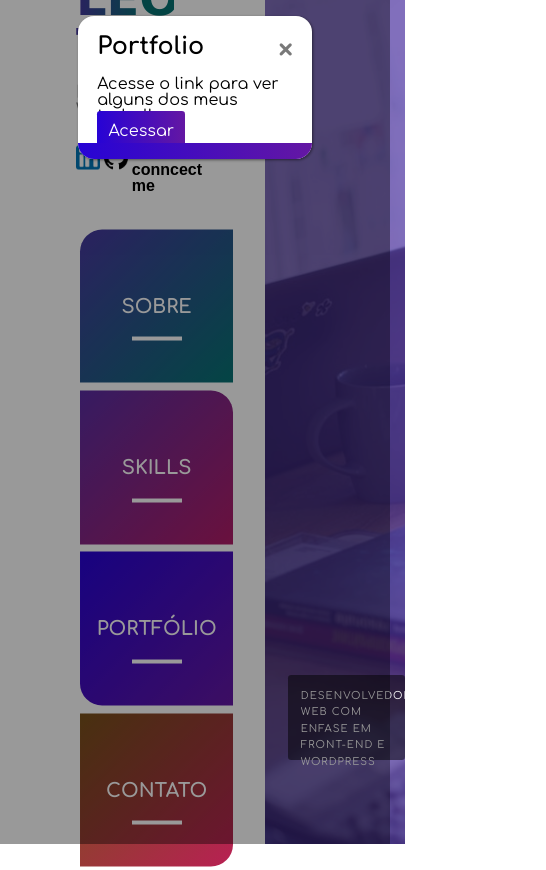
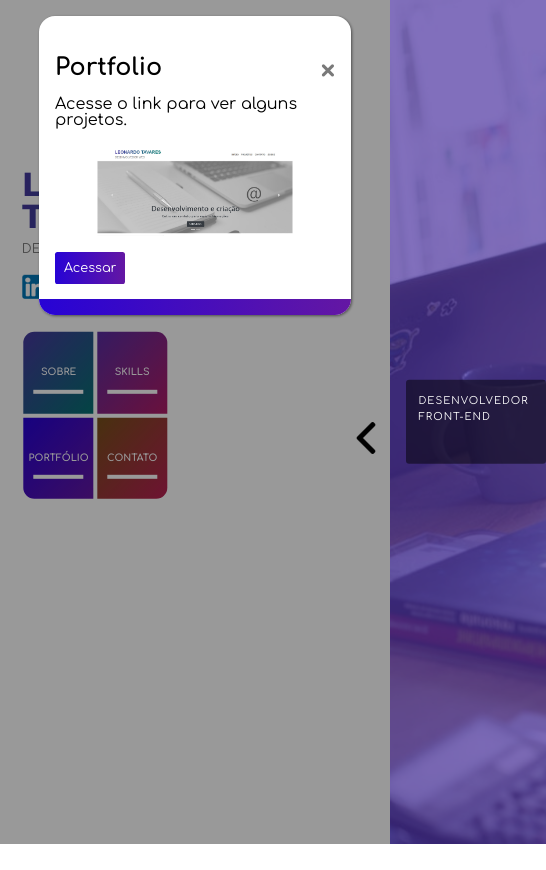
Before and after one commit to leotavares21/bootstrap-css, a plain HTML site: page index.html in a window 390 px wide. Both pictures are taken after a click on the item "PORTFÓLIO". Shown: the whole page, 546 px wide, since content can reach past the window. After the commit the page ends 847 px from the top, so only its background shows below. Drawn offline with Linux system fonts and the light colour scheme.

Commit message:
criando design responsivo

```diff
--- a/index.html
+++ b/index.html
@@ -18,10 +18,10 @@
     </head>
     <body>
 
-        <main class="row">
-            <section class="portfolio-container col-8">
+        <main class="row escopo-main">
+            <section class="portfolio-container">
 
-                <div class="escopo-content">
+                <div class="escopo-content ">
                     <header class="header-content">
                         <h1 class="title">Leonardo Tavares</h1>
                         <p class="text">Desenvolvedor Web</p>
@@ -30,7 +30,7 @@
                             <ul class="items">
                                 <li><a href="https://linkedin.com" class="item">Linkedin</a></li>
                                 <li><a href="https://github.com" class="item">Github</a></li>
-                                <span class="item-text">- conncect me</span>
+                                <span class="item-text"> - connect me</span>
                             </ul>
                         </nav>
 
@@ -59,12 +59,44 @@
              </section>
 
 
-            <section class="col-4 img-container">
+
+
+            <section class="img-container">
+                <span class="btn-img" draggable="true">arraste</span>
+
                 <div class="img-text">
-                    <p>Desenvolvedor web com enfase em front-end e wordpress</p>
+                    <p>Desenvolvedor front-end</p>
                 </div>
             </section>
+
         </main>
+
+        <style>
+            .mudar{
+                transform: translateX(0%);
+            }
+
+        </style>
+
+        <script>
+                let btn_img = document.querySelector(".btn-img");
+
+                let btn_container = document.querySelector(".img-container");
+
+                btn_img.addEventListener("touchmove", () => {
+                    if(btn_container.style.transform == "translateX(100%)"){
+                        btn_container.style.transform = "translateX(0%)";
+                    }else{
+                        btn_container.style.transform = "translateX(100%)";
+                    }
+                });
+
+
+        </script>
+
+
+
+
 
         <div id="modalSobre" class="modal-container">
 
@@ -93,7 +125,7 @@
 
                 <div class="modalBody">
                     <div class="barra-content">
-                        <span>html 5</span>
+                        <span>html</span>
                             <div class="barra-skill">
                                 <p class="barra-html">90%</p>
                             </div>
@@ -157,9 +189,11 @@
                 </div>
 
                 <div class="modalBody">
-                    <p>Acesse o link para ver alguns dos meus trabalhos.</p>
+                    <p>Acesse o link para ver alguns projetos.</p>
                         <div class="port-content">
-
+                            <a href="">
+                                <img src="img/portfolio-img.jpg" alt="imagem do portfolio" class="port-img">
+                            </a>
                         </div>
                         <a href="#" class="acessar">Acessar</a>
                 </div>
@@ -172,7 +206,7 @@
 
         <div id="modalContato" class="modal-container">
 
-            <div class="modal-cont">
+            <div class="modal-cont exc">
               <span class="fechar fecharCont">&times;</span>
                 <div class="modalHeader">
                     <h2>Contato</h2>
@@ -209,7 +243,7 @@
                     </form>
 
                         <div class="eletronic-address">
-                            <h2>Telefone:</h2>
+                            <h2>Telefone / Zap:</h2>
                             <p>(11) 98301-8613</p>
 
                             <h2>E-mail:</h2>
--- a/sass/components.scss
+++ b/sass/components.scss
@@ -1,10 +1,14 @@
 @import "sass/settings";
 @import "sass/tools.scss";
-
+escopo-main{
+    position: relative;
+}
 .portfolio-container{
+    width: 70vw;
     height: 100vh;
     position: relative;
 }
+
 .portfolio-container .header-content .title{
     font-size: 3em;
     font-family: 'Lucida Grande', sans-serif;
@@ -24,8 +28,8 @@
     text-transform: uppercase;
     color: $gray-color;
 }
+
 .escopo-content{
-    width: 35%;
     position: absolute;
     left: 50%;
     top: 50%;
@@ -37,11 +41,13 @@
     margin-bottom: 2em;
 }
 .portfolio-container .escopo-content .navbarMain .items .item{
-    margin-right: 1vw;
+    margin-right: 15px;
 }
 .portfolio-container .escopo-content .navbarMain .items .item-text{
     font-family: 'Arial', sans-serif;
     font-weight: bold;
+    height: 15px;
+    line-height: 15px;
 }
 .portfolio-container .escopo-content .navbarMain .items a{
     height: 1.5em;
@@ -62,19 +68,36 @@
     margin: 0 auto;
 }
 .portfolio-container .escopo-content .port-table .squares{
-    width: 8em;
-    height: 8em;
+    width: 35%;
+    height: 7.5em;
     margin: 0.2em;
     float: left;
-    text-align: center;
-    line-height: 8em;
-    font-size: 1.2em;
+    font-size: 0.9em;
+    line-height: 7.5em;
     text-transform: uppercase;
     font-weight: bold;
     color: $light-color;
     position: relative;
     cursor: pointer;
+    text-align: center;
 }
+@media(max-width: 440px){
+    .portfolio-container .header-content .title{
+       font-size: 2em;
+    }
+    .portfolio-container .header-content .text{
+        font-size: 0.8em;
+    }
+    .portfolio-container .escopo-content .port-table .squares{
+        font-size: 0.6em;
+        height: 8.5em;
+        line-height: 8.5em;
+    }
+    .portfolio-container .escopo-content .navbarMain .items .item-text{
+        font-size: 0.8em;
+    }
+}
+
 .portfolio-container .escopo-content .port-table .squares::after{
     content: '';
     display: block;
@@ -109,11 +132,42 @@
 }
 
 .img-container{
+    height: 100vh;
+    width: 30vw;
     background-image: url(../img/pc-img.jpg);
     background-size: cover;
     padding: 0;
     position: relative;
 }
+.img-container .btn-img{
+    background-image: url(../img/seta.png);
+    text-indent: -9999px;
+    background-size: contain;
+    width: 32px;
+    height: 32px;
+    position: absolute;
+    top: 50%;
+    right: 105%;
+    display: none;
+}
+
+@media(max-width: 800px){
+    .img-container{
+        width: 40vw;
+        height: 100vh;
+        position: absolute;
+        top: 0;
+        right: 0;
+        z-index: 5;
+        transition: 0.7s;
+        transform: translateX(100%);
+    }
+    .img-container .btn-img{
+        display: block;
+        transition: 0.5s;
+    }
+}
+
 .img-container::before{
     content: '';
     display: inline-block;
@@ -123,8 +177,7 @@
     opacity: 0.7;
 }
 .img-container .img-text{
-    width: 30vw;
-    height: 10vh;
+    width: 80%;
     padding: 1em;
     background-color: rgba(0,0,0,.5);
     color: $light-color;
@@ -142,6 +195,17 @@
     display: flex;
     align-items: center;
 }
+
+@media(max-width: 620px){
+    .img-container .img-text{
+        width: 90%;
+        padding: 1em;
+        top: 50%;
+        transform: translatey(-50%);
+        max-height: 10vh;
+    }
+}
+
 
 /* modal */
 .modal-container{
@@ -162,11 +226,21 @@
 .modal-container .modal-cont{
     width: 60%;
     background-color: $light-color;
-    margin: 4% auto;
-    padding: 1.2em;
+    margin-top: 4%;
     border-radius: 1em;
     box-shadow: 1px 1px 3px rgba(0,0,0,0.5);
     position: relative;
+    left: 50%;
+    transform: translateX(-50%);
+    padding: 2.5em  1em;
+}
+.modal-container .exc{
+    padding: 1em;
+}
+@media(max-width: 1024px){
+    .modal-container .modal-cont{
+        width: 80%;
+    }
 }
 .modal-container .modal-cont .fechar{
     color: $gray-color;
@@ -308,15 +382,51 @@
     background-image: url(../img/sass.png);
 }
 
+@media(max-width: 1024px){
+    #modalSkills .modal-cont .modalBody .barra-content .barra-skill{
+        margin-left: 50px;
+        width: 60%;
+    }
+    #modalSkills .modal-cont .modalBody .barra-content span{
+        font-size: 0.7em;
+        font-weight: bolder;
+    }
+    #modalSkills .modal-cont .modalBody .barra-content::before{
+        margin-right: 10px;
+    }
+}
+
+@media(max-width: 350px){
+    #modalSkills .modal-cont .modalBody .barra-content span{
+        font-size: 0.6em;
+    }
+    #modalSkills .modal-cont .modalBody .barra-content .barra-skill{
+        height: 0.7em;
+        line-height: 0.7em;
+    }
+}
+
 /* modal portfolio */
+#modalPort .modal-cont .modalBody .port-content .port-img{
+    max-width: 50vw;
+    height: auto;
+    margin: 20px 0;
+    position: relative;
+    left: 50%;
+    transform: translateX(-50%);
 
+}
 #modalPort .modal-cont .modalBody .acessar{
     background-color: #2703d5;
     background: linear-gradient(90deg , #2703d5,	#6417a3);
+    font-size: 0.8em;
     padding: 0.7em;
     border-radius: 0.2em;
     text-decoration: none;
     color: $light-color;
+    position: relative;
+    left: 0;
+    transform: translateX(-45%);
 }
 
 /* modal contato */
```
Also changed, not shown: .gitignore.txt (deleted), css/components.css, img/portfolio-img.jpg (added), img/seta.png (added), 1 other file.
